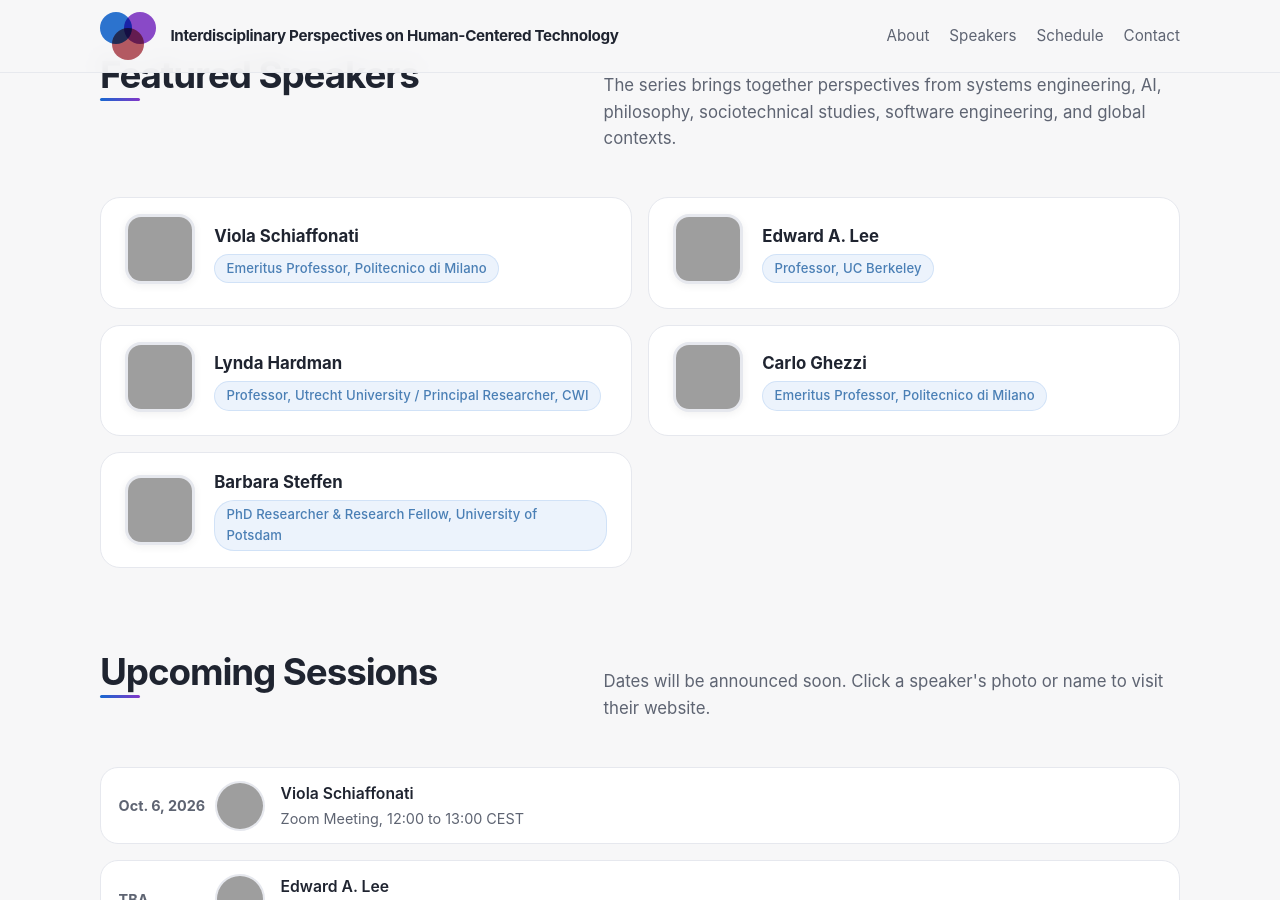
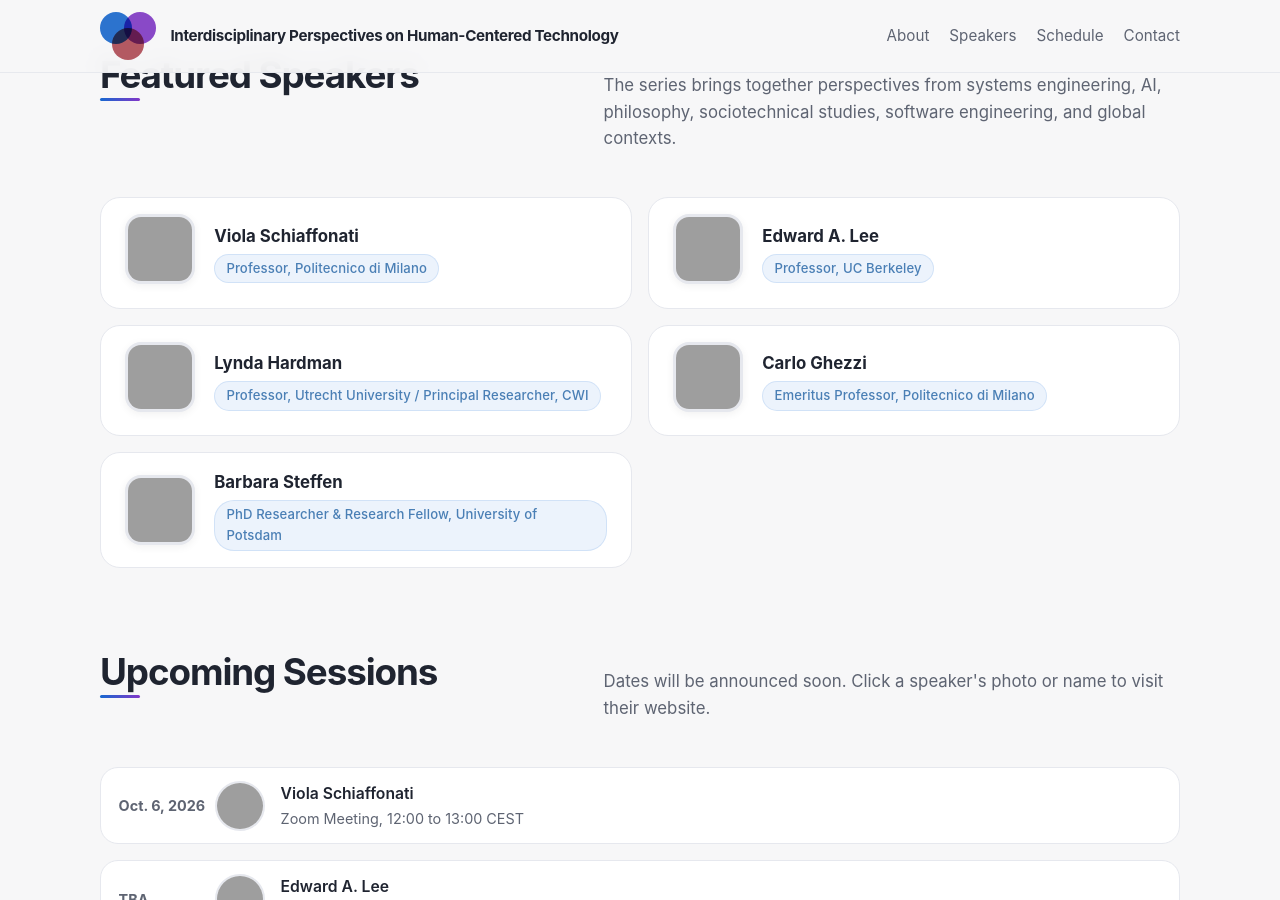
Before and after one commit to rebeca-lang/rebeca-lang.github.io, a Jekyll site: the page events/ASSURE_HumanCenteredTechnology_FirstTalk/FirstTalkWeb.html, which Jekyll copies as it is, in a window 1280 px wide and 900 px high, scrolled down 1228 px, cut to the strip 0-900 px from the top of the window. Built offline with Jekyll 4.4.1, drawn with Linux system fonts in a browser that asks for light colours; grey boxes are pictures that could not be loaded.

Commit message:
Update FirstTalkWeb.html

```diff
--- a/events/ASSURE_HumanCenteredTechnology_FirstTalk/FirstTalkWeb.html
+++ b/events/ASSURE_HumanCenteredTechnology_FirstTalk/FirstTalkWeb.html
@@ -1035,7 +1035,7 @@
                         </a>
                         <div class="speaker-info">
                             <strong><a href="https://www.deib.polimi.it/eng/people/details/70304" target="_blank" rel="noopener">Viola Schiaffonati</a></strong>
-                            <span class="affiliation-badge">Emeritus Professor, Politecnico di Milano</span>
+                            <span class="affiliation-badge">Professor, Politecnico di Milano</span>
                         </div>
                     </article>
 
```
